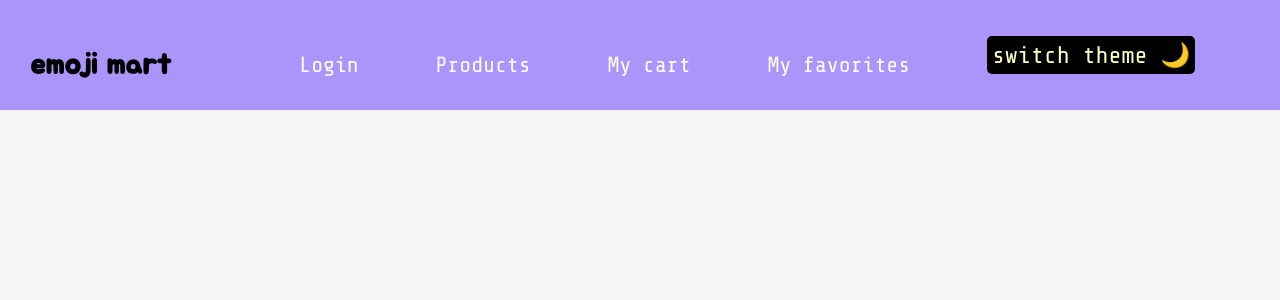
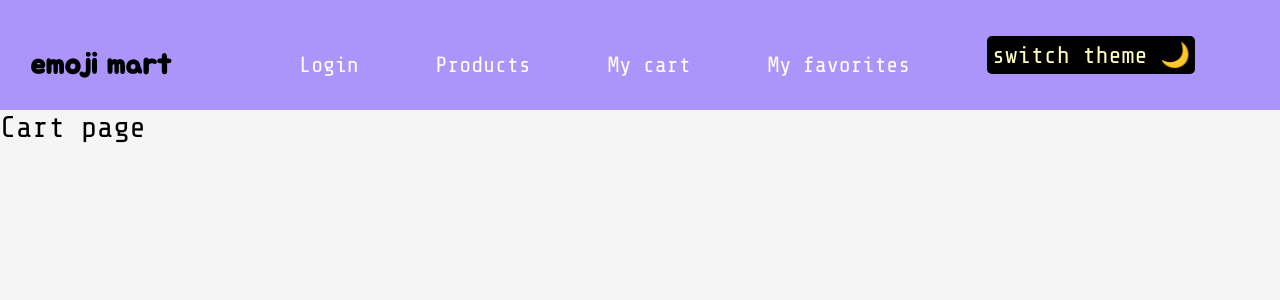
Before and after one commit to solenedel/emoji-mart, a React (Create React App) app: page /cart in a window 1280 px wide. Shown: the top 300 px of the page. Built offline with nearby package versions, Linux system fonts and the light colour scheme; a web font is replaced by a local one.

Commit message:
create cart page

```diff
--- a/src/App.js
+++ b/src/App.js
@@ -9,6 +9,7 @@ import { GlobalStyles } from "./components/styled/GlobalStyles.style";
 import { AppContext } from "./context/context";
 import { StyledProductPage } from "./components/styled/ProductPage.style";
 import { StyledLoginPage } from "./components/styled/LoginPage.style";
+import CartPage from "./components/CartPage";
 
 const LOCAL_STORAGE_KEY_THEME = "emojimart-theme";
 const LOCAL_STORAGE_KEY_USER = "emojimart-user";
@@ -90,6 +91,7 @@ function App() {
               <Route exact path="/" component={StyledHomePage} />
               <Route exact path="/login" component={StyledLoginPage} />
               <Route exact path="/products" component={StyledProducts} />
+              <Route exact path="/cart" component={CartPage} />
               <Route path="/products/view/" component={StyledProductPage} />
             </Switch>
           </div>
--- /dev/null
+++ b/src/components/CartPage.js
@@ -0,0 +1,7 @@
+import React, { useContext } from "react";
+
+const CartPage = () => {
+  return <div>Cart page</div>;
+};
+
+export default CartPage;
```
